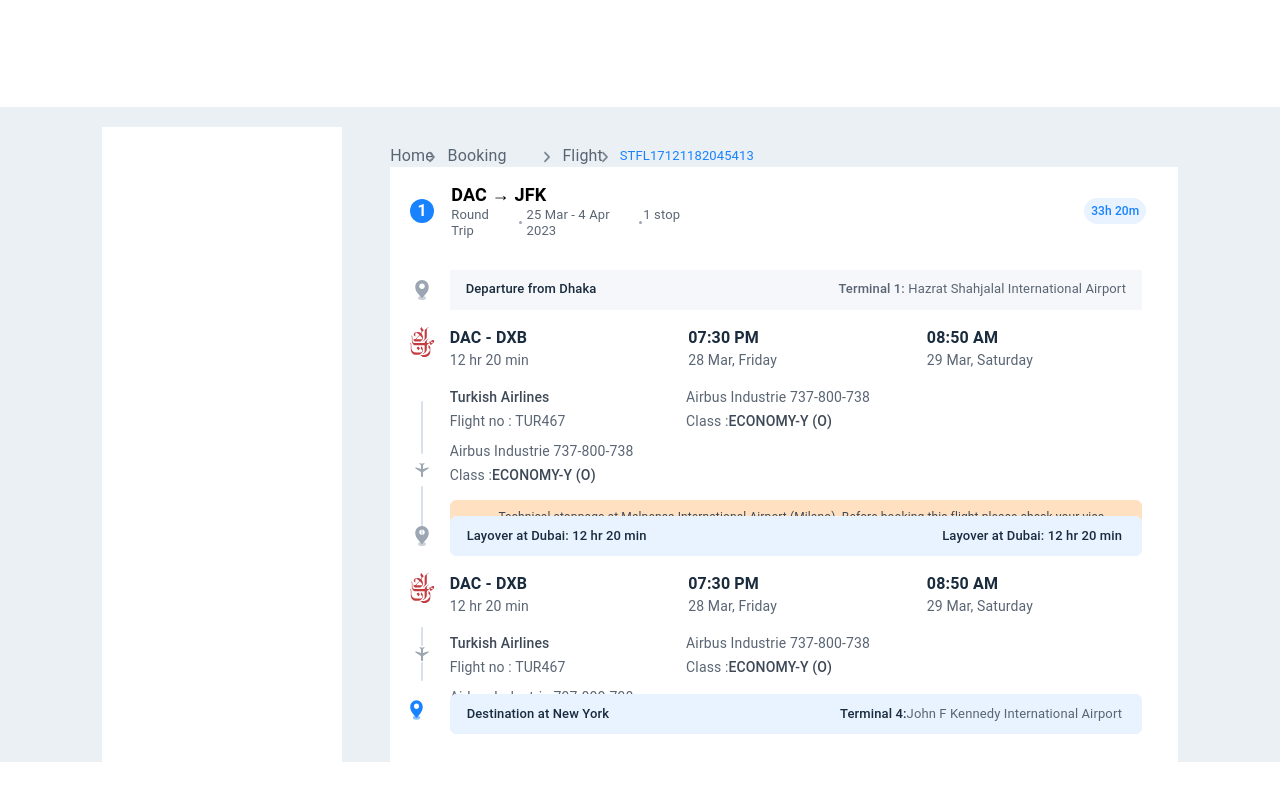
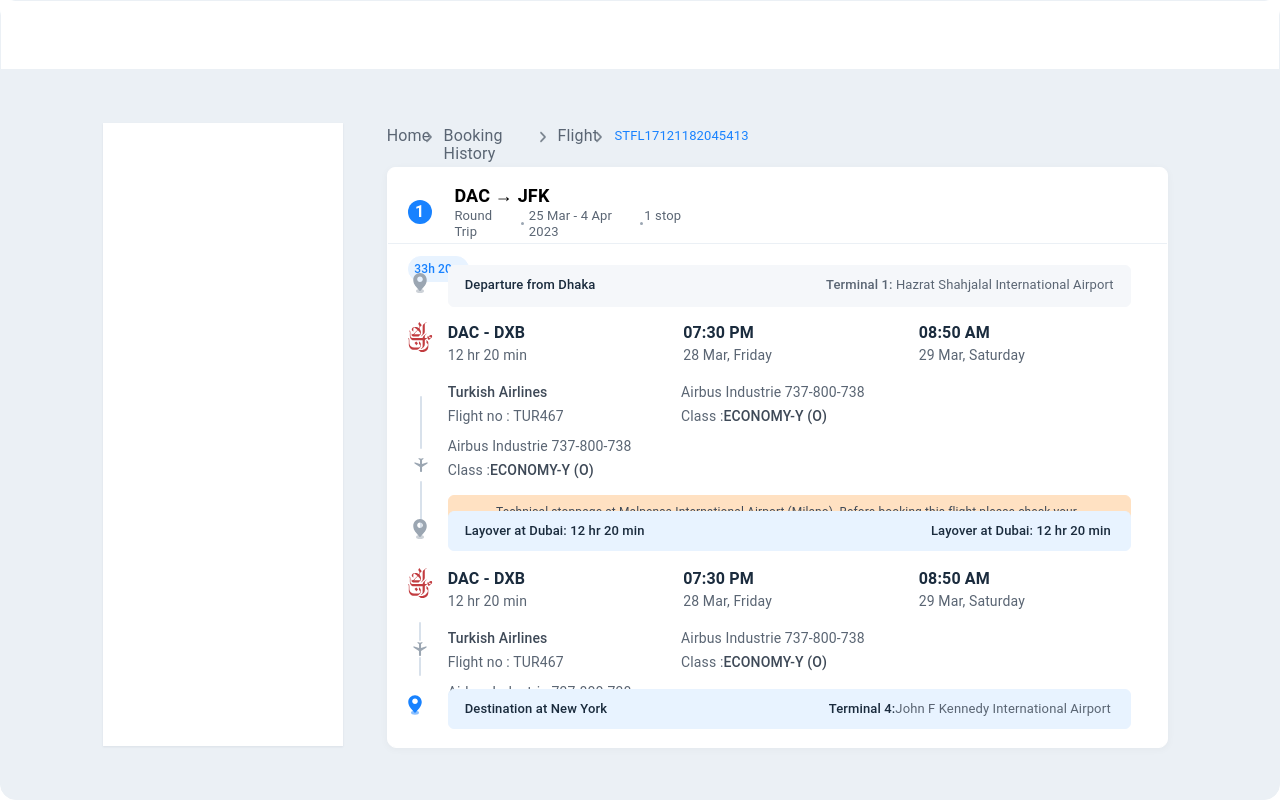
Before and after one commit to ShamimMahmud25/share-trip, a Next.js app: page / in a window 1280 px wide. Built offline with nearby package versions, Linux system fonts and the light colour scheme.

Commit message:
update design

```diff
--- /dev/null
+++ b/app/components/BodySection.tsx
@@ -0,0 +1,85 @@
+import { Grid } from "@mui/material";
+import { bodyContainer, secondContainer } from "../styles";
+import LeftSection from "./LeftSection";
+import RightSection from "./RightSection";
+
+export default function BodySection() {
+  return (
+    <Grid
+      container
+      style={bodyContainer}
+      display={"flex"}
+      justifyContent={"center"}
+    >
+      <Grid item container style={{ width: "84%",display:"flex", justifyContent:"flex-start",flexDirection:"row" }} gap={"20px"}>
+        <LeftSection/>
+         <RightSection/>
+        </Grid>
+     </Grid>
+  );
+}
+
+ {/* <Grid
+            item
+            container
+            style={secondContainer}
+            display={"flex"}
+            justifyContent={"flex-start"}
+            flexDirection={"row"}
+          >
+            <Grid
+              item
+              width={"22.30%"}
+              style={{ height: "100%", padding: "20px 0px 16px 0px" }}
+              container
+            >
+              <Grid
+                item
+                style={{
+                  background: "white",
+                  width: "100%",
+                }}
+              ></Grid>
+            </Grid>
+            <Grid
+              item
+              container
+              width={"77.70%"}
+              style={{ height: "100%", padding: "20px 0 20px 24px" }}
+            >
+              <Grid
+                item
+                container
+                style={{ height: "100%", padding: "20px 0 20px 24px" }}
+              >
+                <Grid item container style={{ height: "20px" }}>
+                  <Navbar />
+                </Grid>
+                <Grid
+                  item
+                  container
+                  style={{ height: "100%", background: "white" }}
+                >
+                  <Trip />
+                  <Grid
+                    container
+                    style={{
+                      height: "85%",
+                      padding: "16px",
+                      display: "flex",
+                      justifyContent: "flex-start",
+                      flexDirection: "column",
+                    }}
+                  >
+                    <FlightDetails />
+                    <FlightDetailsSecond />
+                    <AirLinesDetails />
+                    <Layover />
+                    <FlightDetailsSecond />
+                    <AirLinesDetailsSecond />
+                    <Destination />
+                  </Grid>
+                </Grid>
+              </Grid>
+            </Grid>
+          </Grid> */}
--- /dev/null
+++ b/app/components/BreadCrumbs.tsx
@@ -0,0 +1,11 @@
+import { Grid } from '@mui/material'
+import React from 'react'
+import Content from './Content'
+
+export default function BreadCrumbs() {
+  return (
+    <Grid item container xs={12} style={{height:"20px"}} gap={"6px"}>
+        <Content />
+    </Grid>
+  )
+}
--- a/app/components/Navbar.tsx
+++ b/app/components/Content.tsx
@@ -2,9 +2,9 @@
 import React from "react";
 import { colorTitle, title } from "../styles";
 
-export default function Navbar() {
+export default function Content() {
   return (
-    <Grid item container xs={7}>
+    <Grid item container lg={7} xs={12}>
       <Grid item xs={1}>
         <Typography style={title} textAlign={"left"}>
           Home
--- a/app/components/Details.tsx
+++ b/app/components/Details.tsx
@@ -1,95 +1,17 @@
 import { Grid } from "@mui/material";
 import React from "react";
 import {
-  mainContainer,
-  navbar,
-  secondContainer,
+  containerStyle,
 } from "../styles";
-import FlightDetails from "./FlightDetails";
-import FlightDetailsSecond from "./FlightDetailsSecond";
-import AirLinesDetails from "./AirLinesDetails";
-import Layover from "./Layover";
-import Trip from "./Trip";
-import AirLinesDetailsSecond from "./AirLineDetailsSecond";
-import Destination from "./Destination";
-import Navbar from "./Navbar";
+
+import TopSection from "./TopSection";
+import BodySection from "./BodySection";
 
 export default function Details() {
   return (
-    <Grid container style={{ height: "100vh" }}>
-      <Grid item xs={12} style={navbar}></Grid>
-      <Grid
-        item
-        container
-        style={mainContainer}
-        display={"flex"}
-        justifyContent={"center"}
-      >
-        <Grid
-          item
-          container
-          style={secondContainer}
-          display={"flex"}
-          justifyContent={"flex-start"}
-          flexDirection={"row"}
-        >
-          <Grid
-            item
-            width={"22.30%"}
-            style={{ height: "100%", padding: "20px 0px 16px 0px" }}
-            container
-          >
-            <Grid
-              item
-              style={{
-                background: "white",
-                width: "100%",
-              }}
-            ></Grid>
-          </Grid>
-          <Grid
-            item
-            container
-            width={"77.70%"}
-            style={{ height: "100%", padding: "20px 0 20px 24px" }}
-          >
-            <Grid
-              item
-              container
-              style={{ height: "100%", padding: "20px 0 20px 24px" }}
-            >
-              <Grid item container style={{ height: "20px" }}>
-                <Navbar />
-              </Grid>
-              <Grid
-                item
-                container
-                style={{ height: "100%", background: "white" }}
-              >
-                <Trip />
-                <Grid
-                  container
-                  style={{
-                    height: "85%",
-                    padding: "16px",
-                    display: "flex",
-                    justifyContent: "flex-start",
-                    flexDirection: "column",
-                  }}
-                >
-                  <FlightDetails />
-                  <FlightDetailsSecond />
-                  <AirLinesDetails />
-                  <Layover />
-                  <FlightDetailsSecond />
-                  <AirLinesDetailsSecond />
-                  <Destination />
-                </Grid>
-              </Grid>
-            </Grid>
-          </Grid>
-        </Grid>
-      </Grid>
+    <Grid container style={containerStyle}>
+      <TopSection/>
+      <BodySection />
     </Grid>
   );
 }
--- a/app/components/FlightDetails.tsx
+++ b/app/components/FlightDetails.tsx
@@ -18,12 +18,17 @@
       style={{ height: "48px", padding: "4px 0px" }}
       gap={"12px"}
     >
-      <Location/>
-      <Grid item xs={11} container>
+      <Location />
       <Grid
         item
+        xs={11}
         container
-          style={{ padding: "10px 16px 12px 16px", background: "#F5F7FA" }}
+        style={{
+          border: "1px solid #F5F7FA",
+          borderRadius: "6px",
+          padding: "10px 16px 12px 16px",
+          background: "#F5F7FA",
+        }}
       >
         <Grid item xs={6}>
           <Typography style={flightTitle} textAlign={"left"}>
@@ -38,6 +43,5 @@
         </Grid>
       </Grid>
     </Grid>
-    </Grid>
   );
 }
--- /dev/null
+++ b/app/components/LeftSection.tsx
@@ -0,0 +1,15 @@
+import { Grid } from "@mui/material";
+import React from "react";
+import { historySidebar } from "../styles";
+
+export default function LeftSection() {
+  return (
+    <Grid item container style={{ padding: "16px 0px", width: "22.30%" }} gap={"8px"}>
+      <Grid
+        container
+        style={historySidebar}
+        gap={"20px"}
+      ></Grid>
+    </Grid>
+  );
+}
--- /dev/null
+++ b/app/components/ListComponent.tsx
@@ -0,0 +1,48 @@
+import { Grid } from "@mui/material";
+import React from "react";
+import Trip from "./Trip";
+import { listContainer } from "../styles";
+import FlightDetails from "./FlightDetails";
+import FlightDetailsSecond from "./FlightDetailsSecond";
+import AirLinesDetails from "./AirLinesDetails";
+import Layover from "./Layover";
+import AirLinesDetailsSecond from "./AirLineDetailsSecond";
+import Destination from "./Destination";
+
+export default function ListComponent() {
+  return (
+    <Grid container style={{ height: "595px" }} gap={"16px"}>
+      <Grid container style={listContainer}>
+        <Trip />
+        <Grid
+          container
+          style={{
+            height: "504px",
+            padding: "16px",
+            border: "1px solid #FFFFFF",
+            borderRadius: "8px",
+          }}
+          gap={"12px"}
+        >
+          <Grid
+            container
+            style={{
+              display: "flex",
+              justifyContent: "flex-start",
+              flexDirection: "column",
+              height: "472px",
+            }}
+          >
+            <FlightDetails />
+            <FlightDetailsSecond />
+            <AirLinesDetails />
+            <Layover />
+            <FlightDetailsSecond />
+            <AirLinesDetailsSecond />
+            <Destination />
+          </Grid>
+        </Grid>
+      </Grid>
+    </Grid>
+  );
+}
--- /dev/null
+++ b/app/components/RightSection.tsx
@@ -0,0 +1,13 @@
+import { Grid } from '@mui/material'
+import React from 'react'
+import BreadCrumbs from './BreadCrumbs'
+import ListComponent from './ListComponent'
+
+export default function RightSection() {
+  return (
+    <Grid item container style={{width:"75%",padding:"20px 0px 0px 24px"}} gap={"20px"}>
+        <BreadCrumbs />
+        <ListComponent />
+    </Grid>
+  )
+}
--- /dev/null
+++ b/app/components/TopSection.tsx
@@ -0,0 +1,12 @@
+import { Grid } from '@mui/material'
+import React from 'react'
+import { navbar, topSection } from '../styles'
+
+export default function TopSection() {
+  return (
+    <Grid item xs={12} style={topSection}>
+        <Grid style ={navbar}>
+        </Grid>
+      </Grid>
+  )
+}
--- a/app/components/Trip.tsx
+++ b/app/components/Trip.tsx
@@ -9,10 +9,9 @@
       style={{
         height: "76px",
         padding: "16px 20px",
-        borderWidth: "0px 0px 1px 0px",
-        borderColor: "#EBF0F5",
+        borderBottom: "1px solid #EBF0F5"
       }}
-      gap={"10px"}
+      gap={"16px"}
     >
       <Grid
         item
@@ -76,11 +75,24 @@
           </Grid>
         </Grid>
       </Grid>
-        <Grid item xs={1} display={"flex"} justifyContent={"center"} alignItems={"center"}>
-            <Grid width={"64px"} height={"26px"} borderRadius={"32px"} border={"1px solid #E8F3FF"} style={{background:"#E8F3FF"}}>
-            <Typography style={time} textAlign={"center"}>33h 20m</Typography>
+      <Grid
+        item
+        xs={1}
+        display={"flex"}
+        justifyContent={"center"}
+        alignItems={"center"}
+      >
+        <Grid
+          width={"64px"}
+          height={"26px"}
+          borderRadius={"32px"}
+          border={"1px solid #E8F3FF"}
+          style={{ background: "#E8F3FF" }}
+        >
+          <Typography style={time} textAlign={"center"}>
+            33h 20m
+          </Typography>
         </Grid>
-
       </Grid>
     </Grid>
   );
--- a/app/styles/index.ts
+++ b/app/styles/index.ts
@@ -1,12 +1,14 @@
-import { Cormorant_SC } from "next/font/google";
-
 export const navbar = {
   background: "white",
   height: "68px",
 };
+export const topSection= {
+  background: "white",
+  height: "68px",
+  borderBottom: "1px solid #EBF0F5",
+}
 
-export const mainContainer = {
-  background: "#EBF0F5",
+export const bodyContainer = {
   height: "655px",
 };
 
@@ -135,12 +137,34 @@
   borderRadius: "6px",
   border: "1px solid #E8F3FF",
   height: "40px",
-  background: "#E8F3FF"
+  background: "#E8F3FF",
 };
 
-export const locationContainer ={
-  width:"32px",
-  display:'flex',
-  justifyContent:"center",
-  alignItems:"center"
+export const locationContainer = {
+  width: "32px",
+  display: "flex",
+  height:"36px",
+  justifyContent: "center",
+  alignItems: "center",
+};
+
+export const containerStyle = {
+  height: "100vh",
+  borderRadius: "16px",
+  border: "1px solid #EBF0F5",
+  background:"#EBF0F5"
+};
+
+export const historySidebar = {
+  padding: "20px 0px 20px 0px",
+  background: "#FFFFFF",
+  boxShadow: "0px 1px 2px 0px #1A2B3D14"
 }
+
+export const listContainer ={
+  height: "580px",
+  borderRadius: "8px",
+  border: "1px solid #FFFFFF",
+  boxShadow: "0px 2px 8px 0px #0000000A",
+  background:"#FFFFFF"
+}
```
Lines whose indentation alone changed are shown as unchanged.
